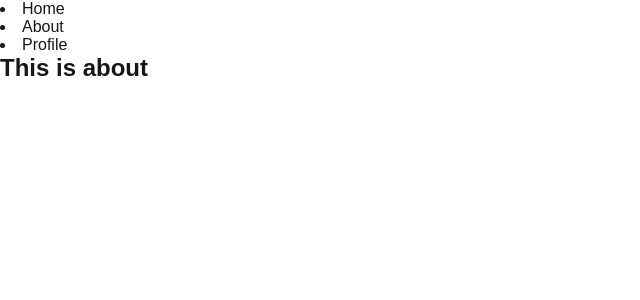
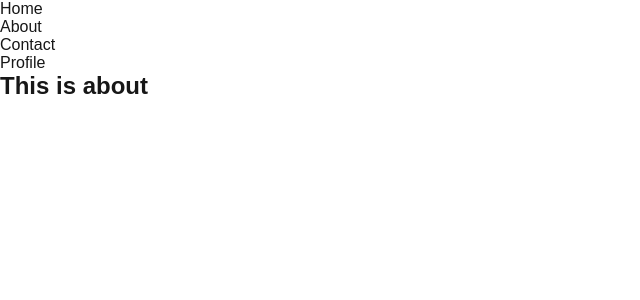
Before and after one commit to ehasun15019/Interactive-Cares-Next.js-Class-2, a Next.js app: page /about in a window 1280 px wide. Shown: the top 300 px of the page, without its empty margins (0-640 px from the left). Built offline with nearby package versions, Linux system fonts and the light colour scheme.

Commit message:
ami src -> app folder ar modde components folder create korlam and Navbar.jsx create kore akta nav make korlam and seta layout.js a import korsi and it's working fine

```diff
--- /dev/null
+++ b/src/app/components/Navbar.jsx
@@ -0,0 +1,30 @@
+import Link from "next/link";
+import React from "react";
+
+const Navbar = () => {
+  return (
+    <div>
+      <nav>
+        <ul>
+          <li>
+            <Link href="/">Home</Link>
+          </li>
+
+          <li>
+            <Link href="/about">About</Link>
+          </li>
+
+          <li>
+            <Link href="/contact">Contact</Link>
+          </li>
+
+          <li>
+            <Link href="/contact/profile">Profile</Link>
+          </li>
+        </ul>
+      </nav>
+    </div>
+  );
+};
+
+export default Navbar;
--- a/src/app/layout.js
+++ b/src/app/layout.js
@@ -1,5 +1,6 @@
 import { Geist, Geist_Mono } from "next/font/google";
 import "./globals.css";
+import Navbar from "./components/Navbar";
 
 const geistSans = Geist({
   variable: "--font-geist-sans",
@@ -20,13 +21,8 @@ export default function RootLayout({ children }) {
   return (
     <html lang="en">
       <body className={`${geistSans.variable} ${geistMono.variable}`}>
-        <nav>
-          <li>Home</li>
-          <li>About</li>
-          <li>Profile</li>
-        </nav>
 
-
+        <Navbar />
         {children}
       </body>
     </html>
```
